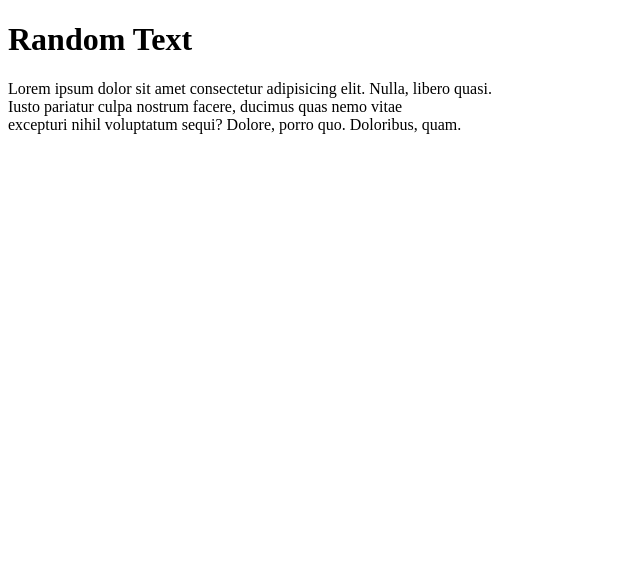
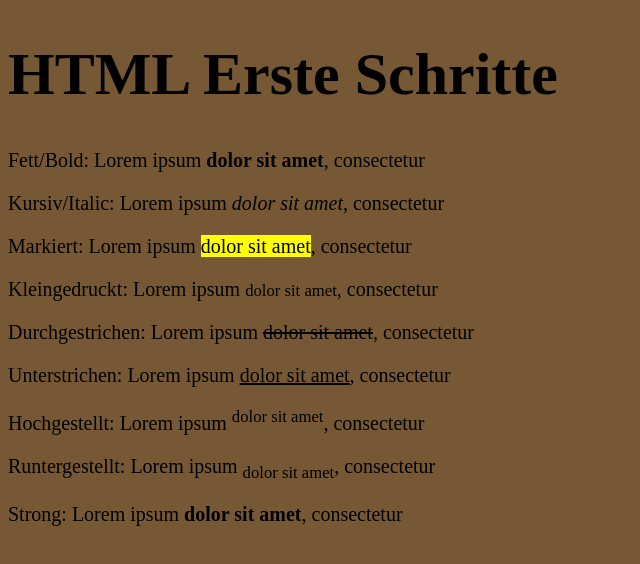
Before and after one commit to SinanDmrr/HTML_CSS_BOOTSTRAP_JAVASCRIPT, a plain HTML site: page 001 Grundlagen HTML/001 ErsteSchritte.html in a window 1280 px wide. Shown: the whole page, without its empty margins (0-640 px from the left). Drawn offline with Linux system fonts and the light colour scheme.

Commit message:
Internal CSS + Text-Formating
-Internalt CSS wurde erzeugt im Header
- P-Tags wurden Formatiert mit
b,i,mark,small,del,ins,sup,sub,strong

```diff
--- a/001 Grundlagen HTML/001 ErsteSchritte.html
+++ b/001 Grundlagen HTML/001 ErsteSchritte.html
@@ -4,13 +4,29 @@
     <meta charset="UTF-8">
     <meta name="viewport" content="width=device-width, initial-scale=1.0">
     <title>Erste Schritte in HTML</title>
+    <style>
+        body{
+            background-color: rgb(118, 88, 52);
+        }
+        h1{
+            font-size: 60px;
+        }
+        p{
+            font-size: 20px;
+        }
+    </style>
 </head>
 <body>
-    <h1>Random Text</h1><!--H1 immer nur 1xPro Webseite nutzen, wegen dem Google Chrowler-->
-    <p>
-        Lorem ipsum dolor sit amet consectetur adipisicing elit. Nulla, libero quasi.<br>
-        Iusto pariatur culpa nostrum facere, ducimus quas nemo vitae <br>
-        excepturi nihil voluptatum sequi? Dolore, porro quo. Doloribus, quam.<br>
-    </p>
+    <h1>HTML Erste Schritte</h1><!--H1 immer nur 1xPro Webseite nutzen, wegen dem Google Chrowler-->
+    <p>Fett/Bold: Lorem ipsum <b>dolor sit amet</b>, consectetur</p>
+    <p>Kursiv/Italic: Lorem ipsum <i>dolor sit amet</i>, consectetur</p>
+    <p>Markiert: Lorem ipsum <mark>dolor sit amet</mark>, consectetur</p>
+    <p>Kleingedruckt: Lorem ipsum <small>dolor sit amet</small>, consectetur</p>
+    <p>Durchgestrichen: Lorem ipsum <del>dolor sit amet</del>, consectetur</p>
+    <p>Unterstrichen: Lorem ipsum <ins>dolor sit amet</ins>, consectetur</p>
+    <p>Hochgestellt: Lorem ipsum <sup>dolor sit amet</sup>, consectetur</p>
+    <p>Runtergestellt: Lorem ipsum <sub>dolor sit amet</sub>, consectetur</p>
+    <p>Strong: Lorem ipsum <strong>dolor sit amet</strong>, consectetur</p>
+    <!--Strong ist Behindertenfreundlich da der Browser Reader das dann auch betont bei Bold nicht nur Visuell-->
 </body>
 </html>
```
